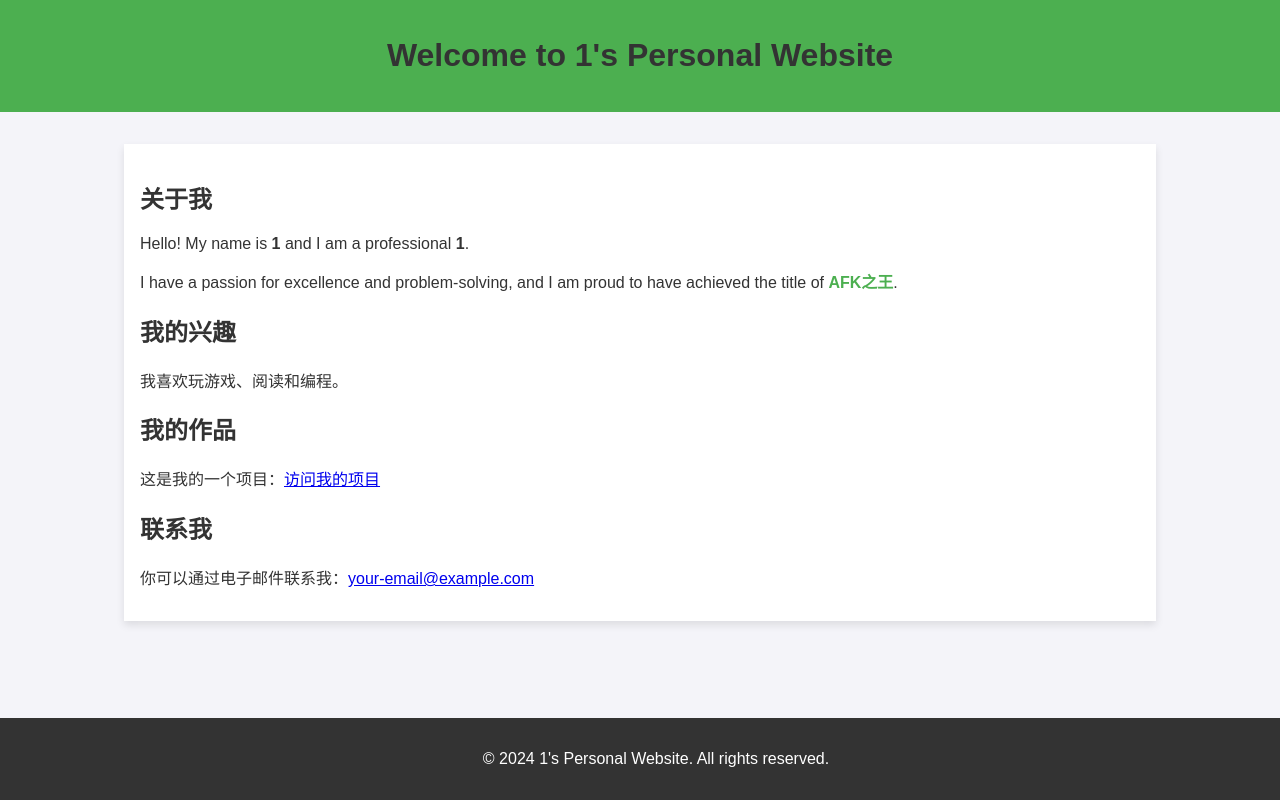
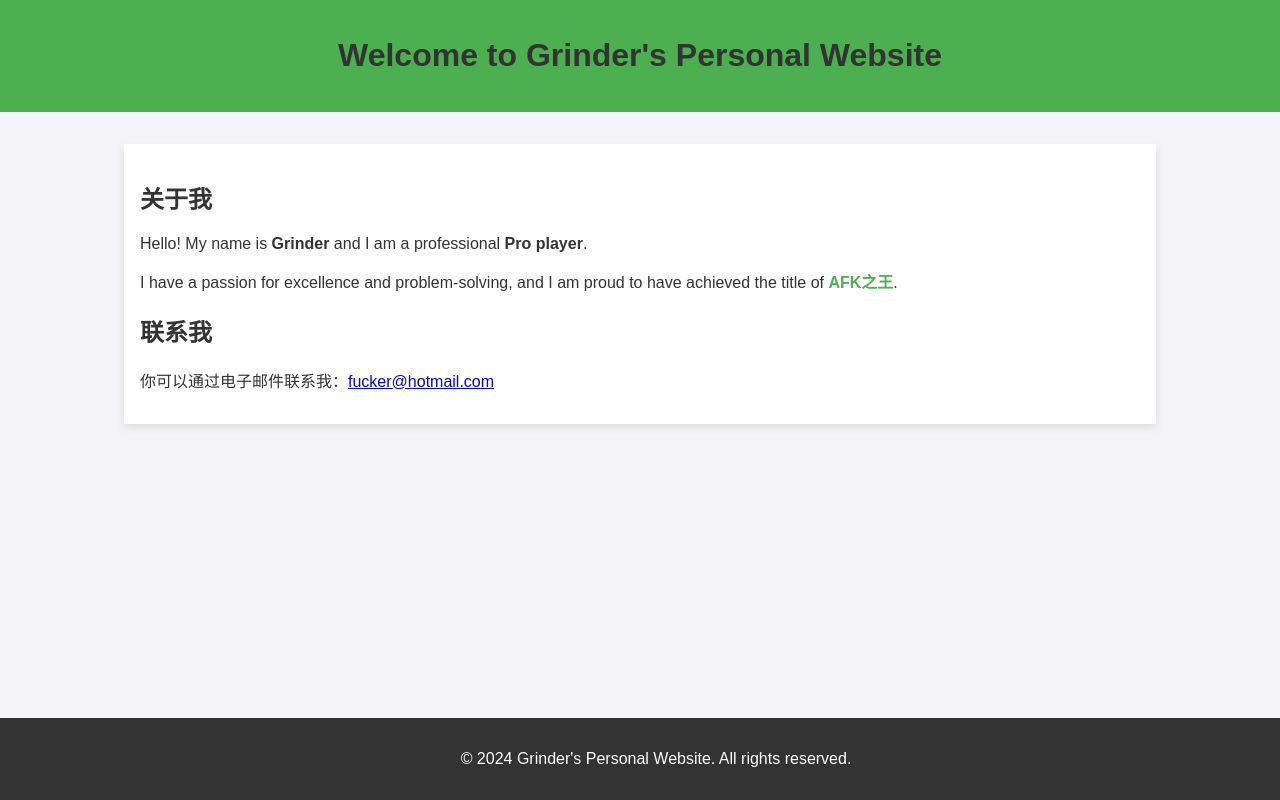
Before and after one commit to Wiseowl25/test, a plain HTML site: page index.html in a window 1280 px wide. Drawn offline with Linux system fonts and the light colour scheme.

Commit message:
Update index.html

```diff
--- a/index.html
+++ b/index.html
@@ -3,7 +3,7 @@
 <head>
     <meta charset="UTF-8">
     <meta name="viewport" content="width=device-width, initial-scale=1.0">
-    <title>1's Personal Website</title>
+    <title>Grinder's Personal Website</title>
     <style>
         body {
             font-family: 'Arial', sans-serif;
@@ -46,26 +46,20 @@
 <body>
 
 <header>
-    <h1>Welcome to 1's Personal Website</h1>
+    <h1>Welcome to Grinder's Personal Website</h1>
 </header>
 
 <section>
     <h2>关于我</h2>
-    <p>Hello! My name is <strong>1</strong> and I am a professional <strong>1</strong>.</p>
+    <p>Hello! My name is <strong>Grinder</strong> and I am a professional <strong>Pro player</strong>.</p>
     <p>I have a passion for excellence and problem-solving, and I am proud to have achieved the title of <span class="achievement">AFK之王</span>.</p>
 
-    <h2>我的兴趣</h2>
-    <p>我喜欢玩游戏、阅读和编程。</p>
-
-    <h2>我的作品</h2>
-    <p>这是我的一个项目：<a href="https://www.example.com" target="_blank">访问我的项目</a></p>
-
     <h2>联系我</h2>
-    <p>你可以通过电子邮件联系我：<a href="mailto:your-email@example.com">your-email@example.com</a></p>
+    <p>你可以通过电子邮件联系我：<a href="mailto:fucker@hotmail.com">fucker@hotmail.com</a></p>
 </section>
 
 <footer>
-    <p>&copy; 2024 1's Personal Website. All rights reserved.</p>
+    <p>&copy; 2024 Grinder's Personal Website. All rights reserved.</p>
 </footer>
 
 </body>
```
